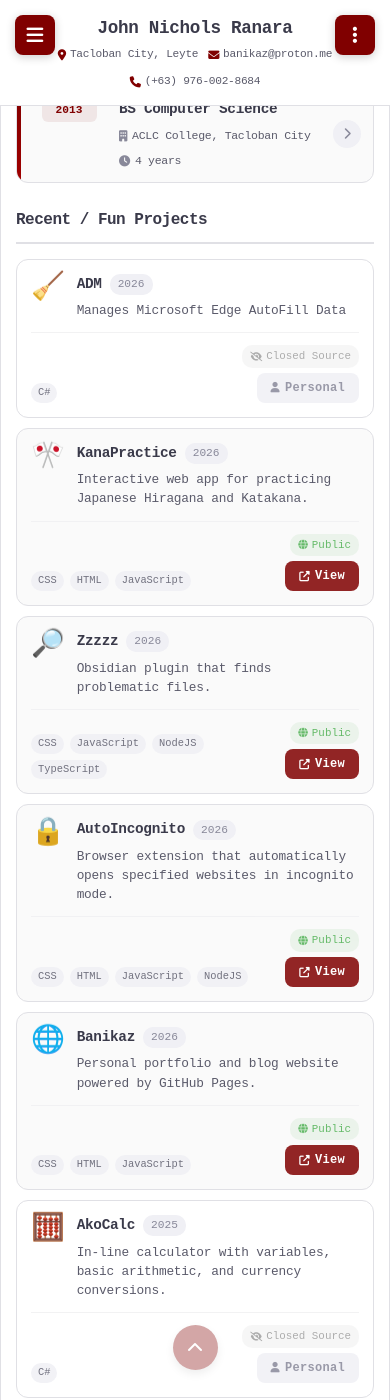
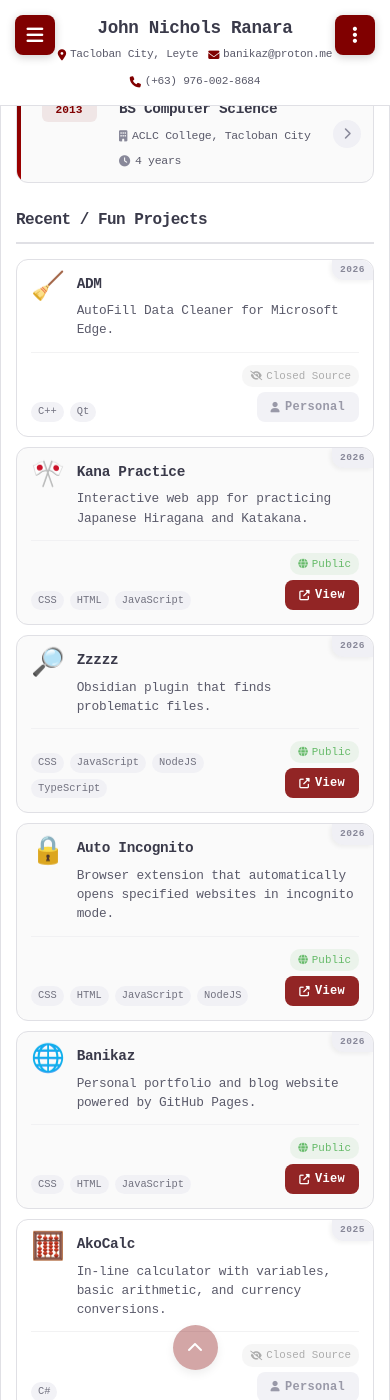
Before and after one commit to 0xb01/0xb01.github.io, a Jekyll site: the page built from index.html, in a window 390 px wide and 1400 px high, scrolled down 1854 px. Built offline with Jekyll 4.4.1, drawn with Linux system fonts in a browser that asks for light colours; some web fonts are replaced; some of the changed text lies outside the part shown.

Commit message:
New Post, Small changes in Projects

```diff
--- a/_data/projects.yml
+++ b/_data/projects.yml
@@ -4,9 +4,10 @@
 
 - name: "🧹 ADM"
   year: 2026
-  description: "Manages Microsoft Edge AutoFill Data"
+  description: AutoFill Data Cleaner for Microsoft Edge.
   tech_stack:
-    - C#
+    - C++
+    - Qt
   url: ""
   visibility: closed # public, private, closed
 
--- a/_includes/projects-grid.html
+++ b/_includes/projects-grid.html
@@ -26,13 +26,13 @@
     {%- endif -%}
 
     <article class="project-card" data-visibility="{{ project.visibility }}">
+      <div class="project-year-ribbon">{{ project.year }}</div>
       <div class="project-card-content">
         <div class="project-main">
           <div class="project-icon">{{ project_icon }}</div>
           <div class="project-info">
             <div class="project-header">
-              <h4 class="project-name">{{ project.name | remove_first: project_icon | remove_first: " " }}</h4>
-              <span class="project-year">{{ project.year }}</span>
+              <h4 class="project-name">{{ project.name | replace_first: project_icon, '' | strip }}</h4>
             </div>
             <p class="project-description">{{ project.description }}</p>
           </div>
--- a/res/style.css
+++ b/res/style.css
@@ -387,6 +387,45 @@
     font-size: 0.75rem;
 }
 
+/* Back Button - Blog Post Layout */
+.back-btn {
+    display: inline-flex;
+    align-items: center;
+    gap: 8px;
+    padding: 9px 14px;
+    background-color: var(--container-bg);
+    border: 1px solid var(--border-color);
+    border-radius: var(--radius-sm);
+    color: var(--text-secondary);
+    font-family: inherit;
+    font-size: 0.75rem;
+    font-weight: 600;
+    cursor: pointer;
+    transition: all 0.2s;
+    letter-spacing: -0.2px;
+}
+
+.back-btn:hover {
+    background-color: var(--accent-color);
+    border-color: var(--accent-color);
+    color: white;
+    transform: translateX(-3px);
+}
+
+.back-btn i {
+    font-size: 0.75rem;
+}
+
+/* Blog Header - Post Layout */
+.blog-header {
+    margin-bottom: 20px;
+}
+
+/* Blog Post Section */
+.blog-post-section {
+    width: 100%;
+}
+
 /* Blog Posts Grid */
 .blog-posts-grid {
     display: grid;
@@ -1535,6 +1574,21 @@
     border-color: var(--accent-color);
 }
 
+.project-year-ribbon {
+    position: absolute;
+    top: 0;
+    right: 0;
+    background-color: var(--tag-bg);
+    color: var(--text-muted);
+    font-size: 0.65rem;
+    font-weight: 600;
+    padding: 4px 10px;
+    border-radius: 0 var(--radius-md) 0 var(--radius-md);
+    z-index: 2;
+    letter-spacing: 0.5px;
+    box-shadow: -2px 2px 4px rgba(0, 0, 0, 0.05);
+}
+
 .project-card-content {
     position: relative;
     z-index: 1;
@@ -1580,17 +1634,6 @@
     color: var(--text-primary);
     letter-spacing: -0.3px;
     margin: 0;
-}
-
-.project-year {
-    font-size: 0.7rem;
-    color: var(--text-muted);
-    background-color: var(--tag-bg);
-    padding: 2px 8px;
-    border-radius: 10px;
-    letter-spacing: 0;
-    font-weight: 500;
-    white-space: nowrap;
 }
 
 .project-description {
@@ -1963,6 +2006,8 @@
     color: var(--text-muted);
     font-style: italic;
     font-weight: 500;
+    display: block;
+    text-align: right;
 }
 
 /* Anchor quote to bottom of column 3 */
@@ -2803,7 +2848,7 @@
     }
 
     .project-card {
-        height: 120px;
+        min-height: 130px;
     }
 
     /* Resume optimizations for limited height */
@@ -3100,6 +3145,17 @@
 
     .project-card {
         padding: 14px;
+        min-height: unset;
+        height: auto;
+    }
+
+    .project-year-ribbon {
+        font-size: 0.6rem;
+        padding: 3px 8px;
+    }
+
+    .blog-post-section {
+        padding: 0 10px;
     }
 
     .project-icon {
@@ -3226,6 +3282,13 @@
         justify-content: center;
     }
 
+    .back-btn {
+        padding: 8px 12px;
+        font-size: 0.72rem;
+        width: 100%;
+        justify-content: center;
+    }
+
     /* Contact page mobile */
     .contact-header {
         flex-direction: column;
```
Also changed, not shown: _posts/2026-03-30-sync-obsidian-with-syncthing.md (added, +262 -0 lines), 5 other files.
